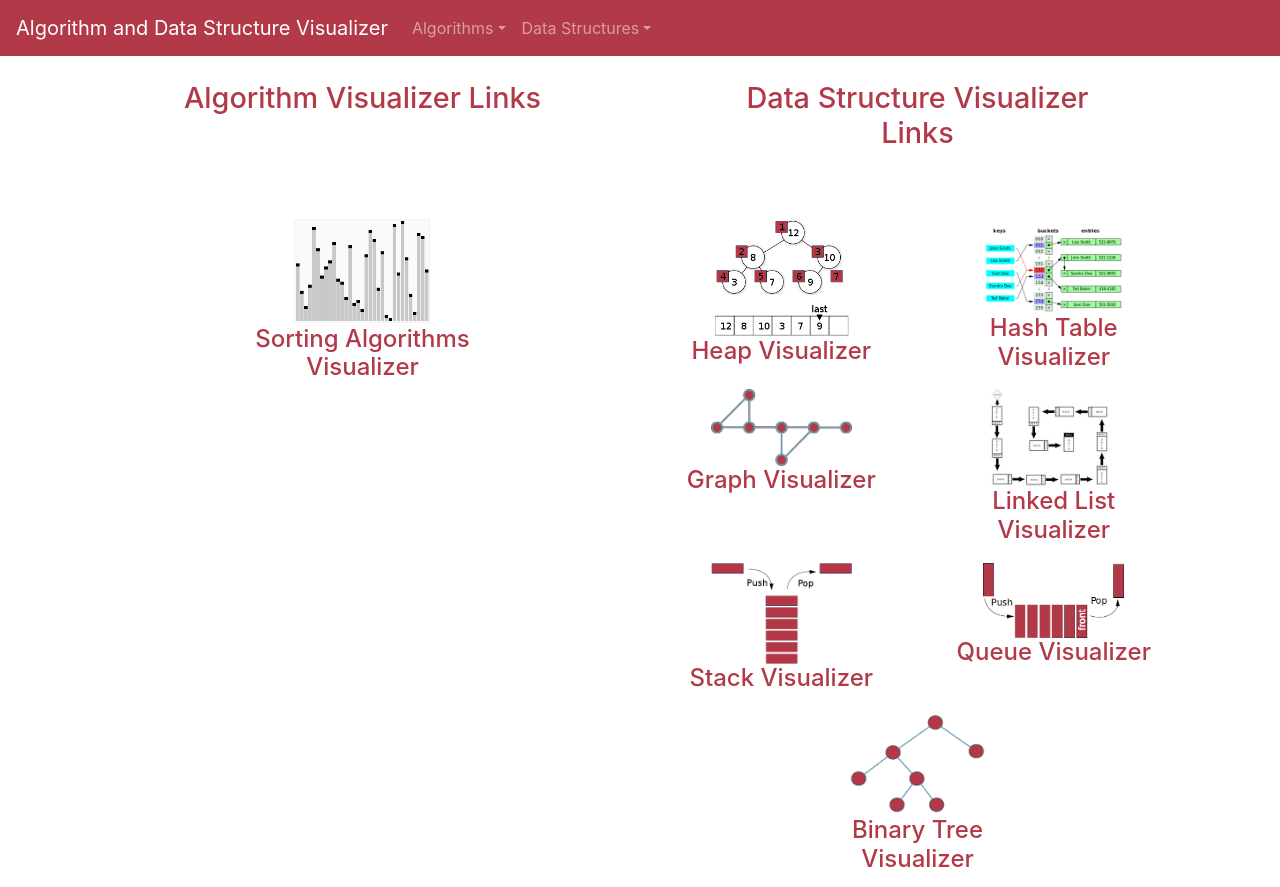
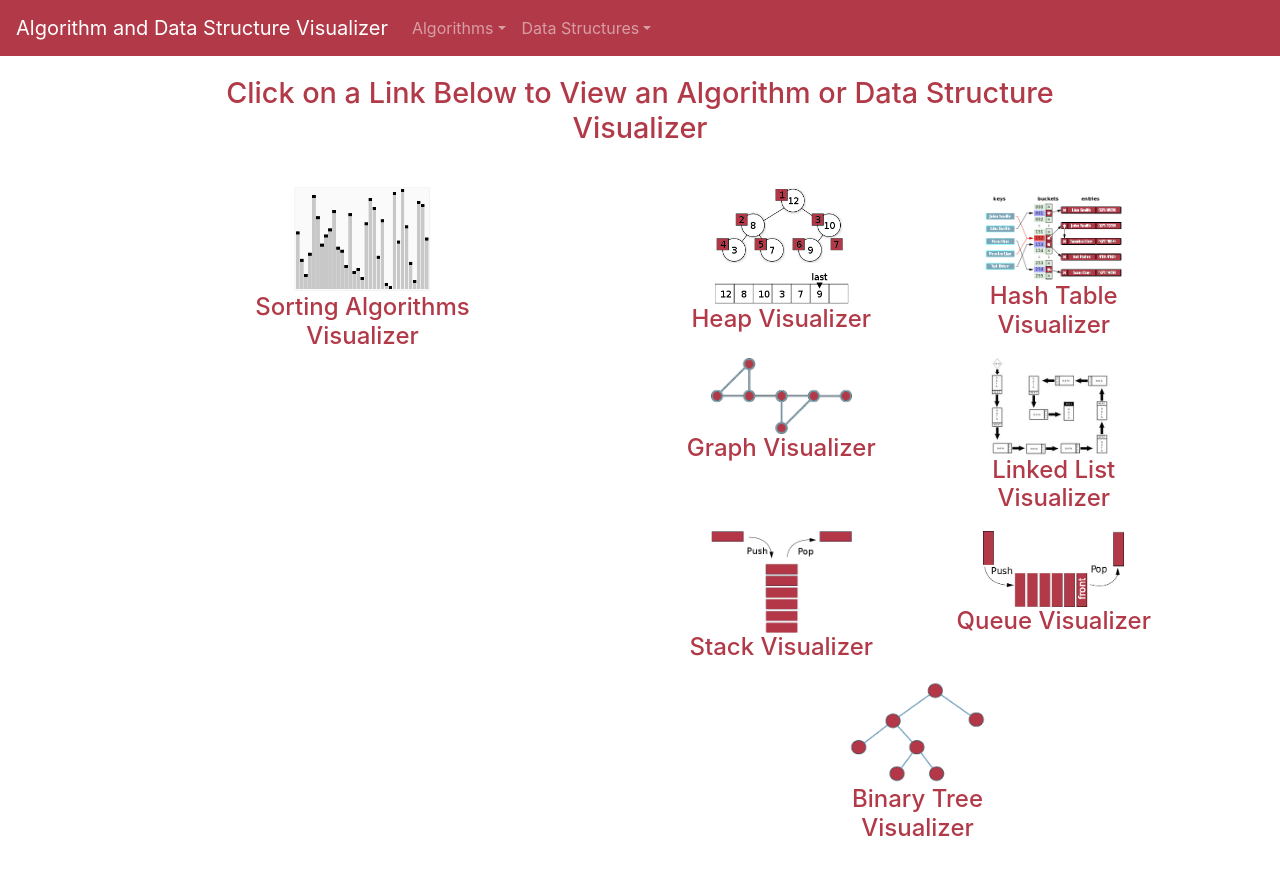
Before and after one commit to matt-hendrick/Algorithm-Data-Structure-Visualizer, a React (Create React App) app: page / in a window 1280 px wide. After the commit the page ends 860 px from the top, so only its background shows below. Built offline with nearby package versions, Linux system fonts and the light colour scheme.

Commit message:
Refactor: Home header. Finish updating home images

```diff
--- a/src/containers/Home/Home.css
+++ b/src/containers/Home/Home.css
@@ -14,6 +14,7 @@
   height: 13%;
   margin: auto;
   font-size: 1.8em;
+  text-align: center;
 }
 
 .home-card-wrapper {
--- a/src/containers/Home/Home.tsx
+++ b/src/containers/Home/Home.tsx
@@ -9,15 +9,19 @@ import LinkedListImage from '../../images/LinkedListImage.png';
 import StackImage from '../../images/StackImage.png';
 import QueueImage from '../../images/QueueImage.png';
 import HeapImage from '../../images/HeapImage.png';
-import HashTableImage from '../../images/HashTableImage.png';
+import HashTableImage from '../../images/HashTableImage2.png';
 import GraphImage from '../../images/GraphImage.png';
 import QuicksortGif from '../../images/QuicksortGif.gif';
 
 function Home() {
   return (
+    <div>
+      <h3 className="home-header">
+        Click on a Link Below to View an Algorithm or Data Structure Visualizer
+      </h3>
+
       <div className="home-flex-container">
         <div className="home-algo-ds-box">
-        <h4 className="home-header">Algorithm Visualizer Links</h4>
           <div className="home-card-wrapper">
             <HomeCard
               link="/sorting"
@@ -28,7 +32,6 @@ function Home() {
         </div>
 
         <div className="home-algo-ds-box">
-        <h4 className="home-header">Data Structure Visualizer Links</h4>
           <div className="home-card-wrapper">
             <HomeCard link="/heap" header="Heap Visualizer" image={HeapImage} />
             <HomeCard
@@ -64,6 +67,7 @@ function Home() {
           </div>
         </div>
       </div>
+    </div>
   );
 }
 
```
Also changed, not shown: src/images/HashTableImage2.png (added). Lines whose indentation alone changed are shown as unchanged.
